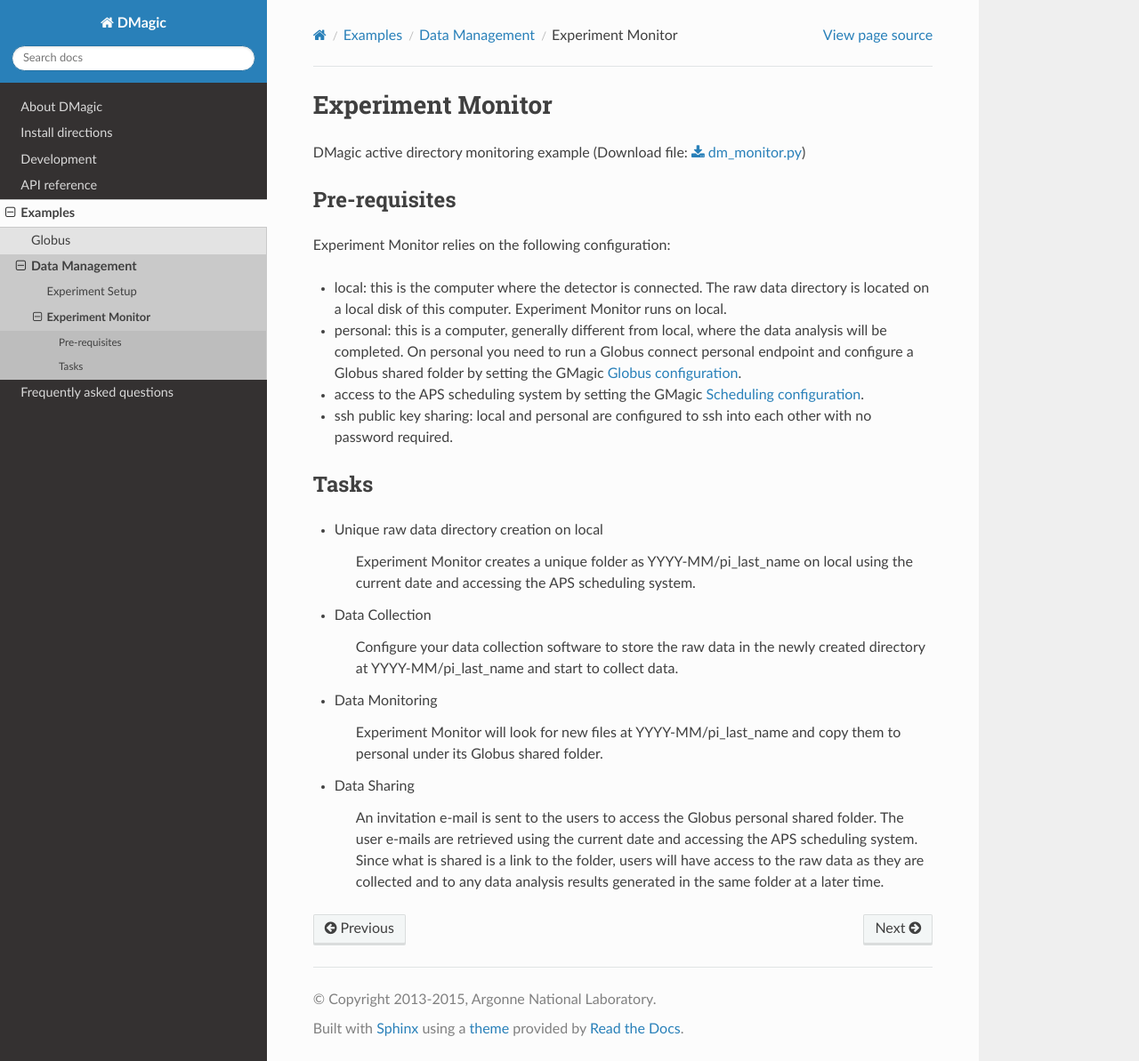
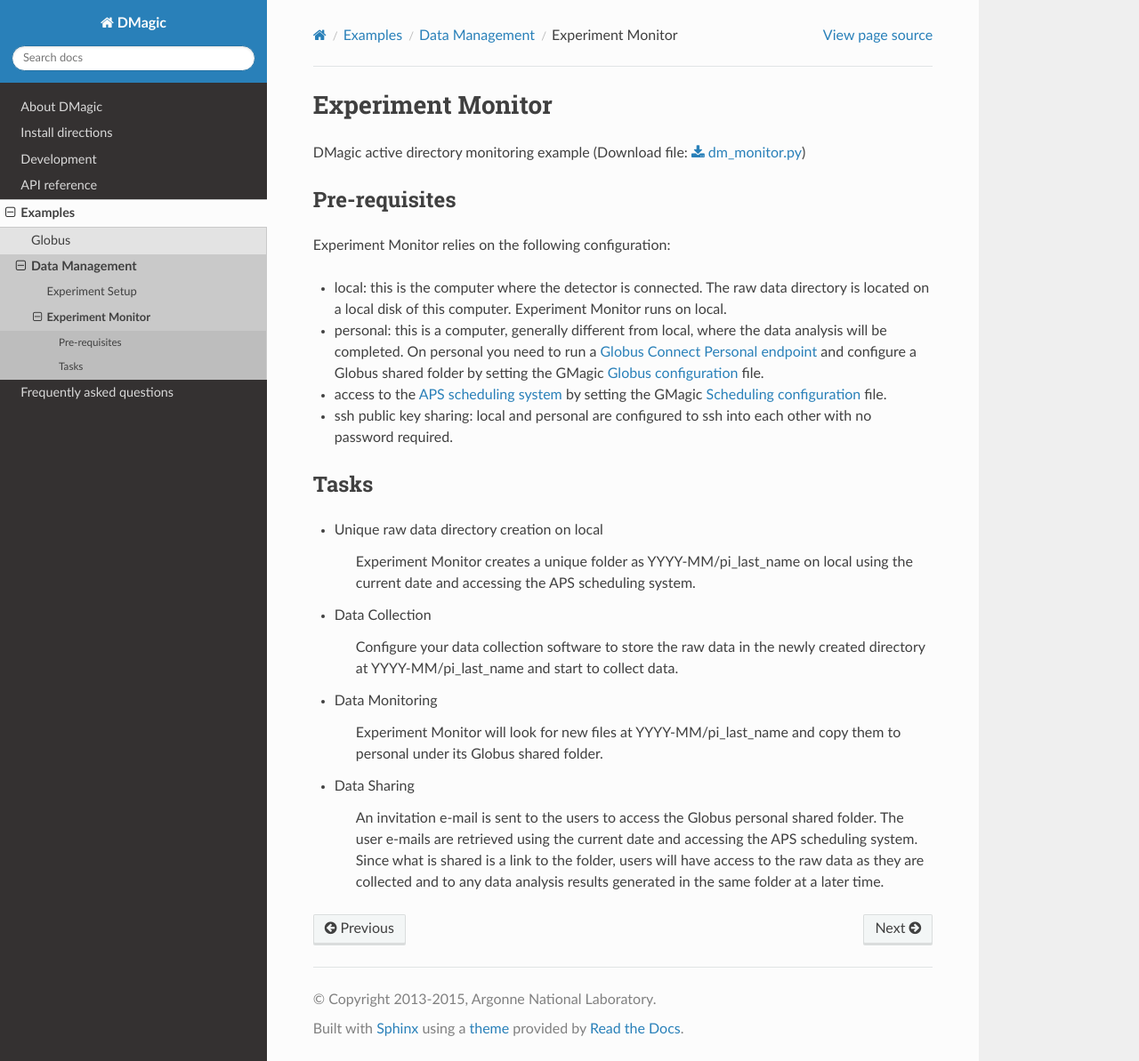
Before and after one commit to xray-imaging/DMagic, a Sphinx documentation site: the page built from doc/source/demo/doc.demo.dm_monitor.rst, in a window 1280 px wide and 1193 px high. Shown: the whole window at 89% size. Built offline with Sphinx 7.4.7 and the Read the Docs theme 2.0.0, drawn with Linux system fonts in a browser that asks for light colours.

Commit message:
working on the docs

```diff
--- a/doc/source/demo/doc.demo.dm_monitor.rst
+++ b/doc/source/demo/doc.demo.dm_monitor.rst
@@ -11,10 +11,10 @@ Experiment Monitor relies on the following configuration:
 
 - local: this is the computer where the detector is connected. The raw data directory is located on a local disk of this computer. Experiment Monitor runs on local.
 
-- personal: this is a computer, generally different from local, where the data analysis will be completed. On personal you need to run a Globus connect personal endpoint and configure a Globus shared folder by setting the GMagic `Globus configuration <https://github.com/decarlof/DMagic/blob/master/config/globus.ini>`__.
+- personal: this is a computer, generally different from local, where the data analysis will be completed. On personal you need to run a `Globus Connect Personal endpoint <https://www.globus.org/globus-connect-personal/>`__ and configure a Globus shared folder by setting the GMagic `Globus configuration <https://github.com/decarlof/DMagic/blob/master/config/globus.ini>`__ file.
 
 
-- access to the APS scheduling system by setting the GMagic `Scheduling configuration <https://github.com/decarlof/DMagic/blob/master/config/scheduling.ini>`__.
+- access to the `APS scheduling system <https://schedule.aps.anl.gov/>`__ by setting the GMagic `Scheduling configuration <https://github.com/decarlof/DMagic/blob/master/config/scheduling.ini>`__ file.
 
 - ssh public key sharing: local and personal are configured to ssh into each other with no password required.
 
```
